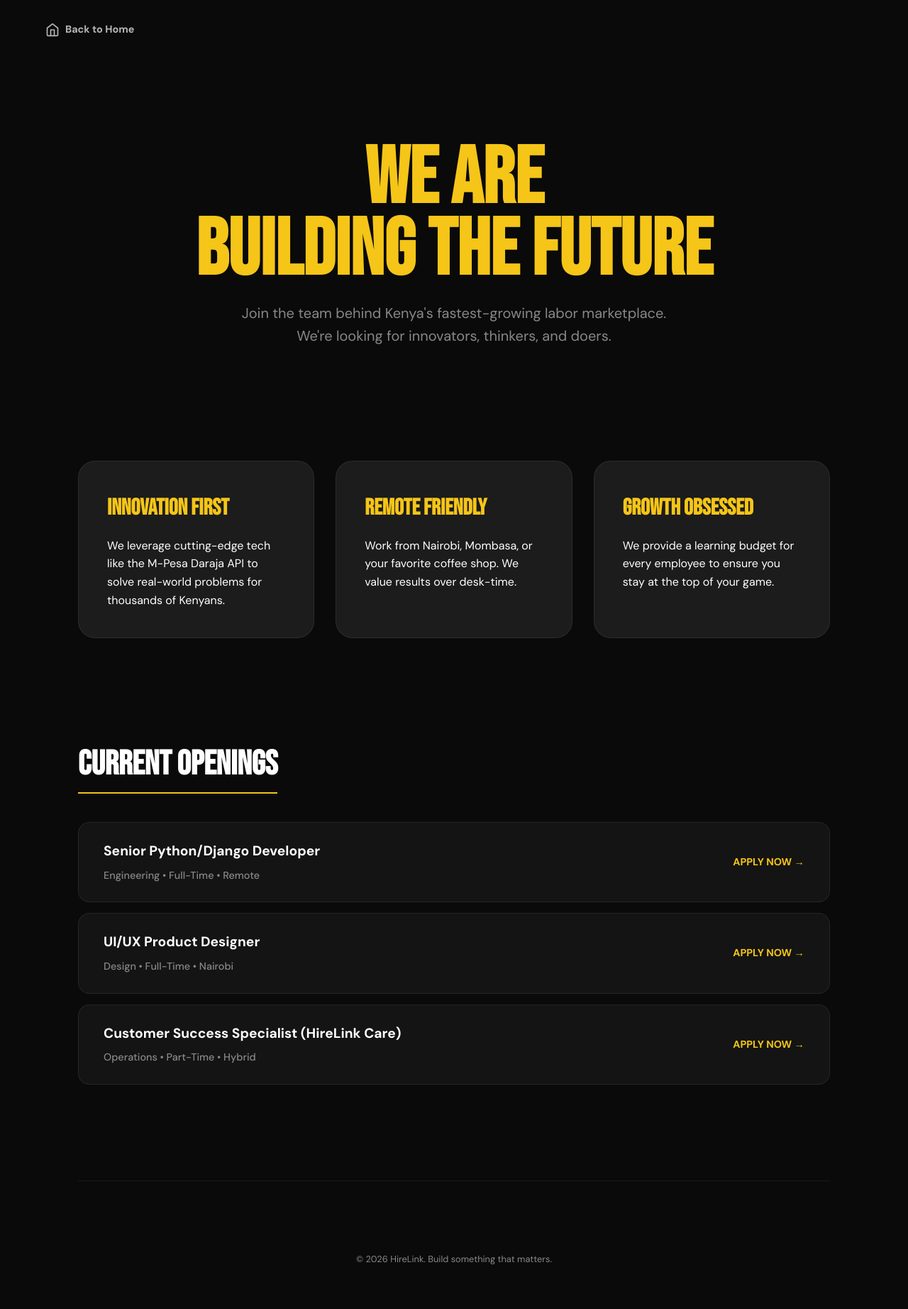
After one commit to shenron612/project, a Django app: page /careers/ in a window 1280 px wide. The commit adds this page. Shown: the whole page at 71% size. Run offline with Django 4.2, Linux system fonts and the light colour scheme.

Commit message:
fourth update

```diff
--- a/hirelink/urls.py
+++ b/hirelink/urls.py
@@ -13,4 +13,9 @@ urlpatterns = [
     path('stk-push/', views.stk_push, name='stk_push'),
     path('mpesa-callback/', views.mpesa_callback, name='mpesa_callback'),
     path('about/', views.about, name='about'),
+    path('terms/', views.terms, name='terms'),
+    path('contact/', views.contact, name='contact'),
+    path('careers/', views.careers, name='careers'),
+    path('privacy/', views.privacy, name='privacy'),
+
 ]
--- a/skillsync/templates/about.html
+++ b/skillsync/templates/about.html
@@ -213,7 +213,6 @@
             <a href="/jobs" class="btn btn-outline">BROWSE OPPORTUNITIES</a>
         </div>
     </section>
-
     <footer>
         <p>&copy; 2026 HireLink Kenya. All rights reserved.</p>
     </footer>
--- /dev/null
+++ b/skillsync/templates/careers.html
@@ -0,0 +1,203 @@
+<!DOCTYPE html>
+<html lang="en">
+<head>
+    <meta charset="UTF-8">
+    <meta name="viewport" content="width=device-width, initial-scale=1.0">
+    <title>Careers | Join the HireLink Team</title>
+    <link href="https://fonts.googleapis.com/css2?family=Bebas+Neue&family=DM+Sans:wght@400;500;700&display=swap" rel="stylesheet">
+    <style>
+        :root {
+            --black: #0a0a0a;
+            --dark: #141414;
+            --card: #1c1c1c;
+            --yellow: #f5c518;
+            --white: #ffffff;
+            --muted: #888888;
+            --border: rgba(255,255,255,0.07);
+        }
+          /* --- NEW NAV STYLE --- */
+        .top-nav {
+            padding: 30px 5%;
+            display: flex;
+            justify-content: flex-start;
+        }
+        .btn-home {
+            color: var(--white);
+            text-decoration: none;
+            font-size: 0.9rem;
+            font-weight: 600;
+            display: flex;
+            align-items: center;
+            gap: 8px;
+            transition: 0.3s;
+            opacity: 0.7;
+        }
+        .btn-home:hover { opacity: 1; color: var(--yellow); }
+        * { margin: 0; padding: 0; box-sizing: border-box; }
+        body {
+            background: var(--black);
+            color: var(--white);
+            font-family: 'DM Sans', sans-serif;
+            line-height: 1.6;
+        }
+
+        .container { max-width: 1100px; margin: 0 auto; padding: 0 20px; }
+
+        /* --- HERO --- */
+        .hero {
+            padding: 120px 0 80px;
+            text-align: center;
+        }
+        .hero h1 {
+            font-family: 'Bebas Neue', sans-serif;
+            font-size: clamp(4rem, 10vw, 7rem);
+            color: var(--yellow);
+            line-height: 0.9;
+        }
+        .hero p {
+            font-size: 1.25rem;
+            color: var(--muted);
+            max-width: 600px;
+            margin: 20px auto;
+        }
+
+        /* --- CULTURE --- */
+        .grid {
+            display: grid;
+            grid-template-columns: repeat(auto-fit, minmax(300px, 1fr));
+            gap: 30px;
+            margin: 60px 0;
+        }
+        .culture-card {
+            background: var(--card);
+            padding: 40px;
+            border-radius: 24px;
+            border: 1px solid var(--border);
+        }
+        .culture-card h3 {
+            font-family: 'Bebas Neue', sans-serif;
+            font-size: 2rem;
+            color: var(--yellow);
+            margin-bottom: 15px;
+        }
+
+        /* --- OPEN ROLES --- */
+        .roles-section { padding: 80px 0; }
+        .section-title {
+            font-family: 'Bebas Neue', sans-serif;
+            font-size: 3rem;
+            margin-bottom: 40px;
+            border-bottom: 2px solid var(--yellow);
+            display: inline-block;
+        }
+
+        .role-box {
+            background: var(--dark);
+            border: 1px solid var(--border);
+            padding: 25px 35px;
+            border-radius: 16px;
+            display: flex;
+            justify-content: space-between;
+            align-items: center;
+            margin-bottom: 15px;
+            transition: 0.3s;
+            text-decoration: none;
+            color: inherit;
+        }
+        .role-box:hover {
+            border-color: var(--yellow);
+            background: var(--card);
+            transform: scale(1.01);
+        }
+        .role-info h4 { font-size: 1.2rem; margin-bottom: 5px; }
+        .role-info span { color: var(--muted); font-size: 0.9rem; font-weight: 500; }
+        .apply-tag {
+            color: var(--yellow);
+            font-weight: 700;
+            font-size: 0.9rem;
+            text-transform: uppercase;
+        }
+
+        .empty-state {
+            text-align: center;
+            padding: 40px;
+            color: var(--muted);
+            border: 1px dashed var(--border);
+            border-radius: 16px;
+        }
+
+        footer { text-align: center; padding: 60px 0; border-top: 1px solid var(--border); margin-top: 40px; }
+        .btn-yellow {
+            background: var(--yellow);
+            color: var(--black);
+            padding: 12px 30px;
+            border-radius: 8px;
+            text-decoration: none;
+            font-weight: 700;
+        }
+    </style>
+</head>
+<body>
+     <nav class="top-nav">
+        <a href="/" class="btn-home">
+            <svg width="20" height="20" viewBox="0 0 24 24" fill="none" stroke="currentColor" stroke-width="2" stroke-linecap="round" stroke-linejoin="round"><path d="m3 9 9-7 9 7v11a2 2 0 0 1-2 2H5a2 2 0 0 1-2-2z"/><polyline points="9 22 9 12 15 12 15 22"/></svg>
+            Back to Home
+        </a>
+     </nav>
+    <div class="container">
+        <header class="hero">
+            <h1>WE ARE <br> BUILDING THE FUTURE</h1>
+            <p>Join the team behind Kenya's fastest-growing labor marketplace. We're looking for innovators, thinkers, and doers.</p>
+        </header>
+
+        <div class="grid">
+            <div class="culture-card">
+                <h3>Innovation First</h3>
+                <p>We leverage cutting-edge tech like the M-Pesa Daraja API to solve real-world problems for thousands of Kenyans.</p>
+            </div>
+            <div class="culture-card">
+                <h3>Remote Friendly</h3>
+                <p>Work from Nairobi, Mombasa, or your favorite coffee shop. We value results over desk-time.</p>
+            </div>
+            <div class="culture-card">
+                <h3>Growth Obsessed</h3>
+                <p>We provide a learning budget for every employee to ensure you stay at the top of your game.</p>
+            </div>
+        </div>
+
+        <section class="roles-section">
+            <h2 class="section-title">CURRENT OPENINGS</h2>
+
+            <a href="#" class="role-box">
+                <div class="role-info">
+                    <h4>Senior Python/Django Developer</h4>
+                    <span>Engineering • Full-Time • Remote</span>
+                </div>
+                <div class="apply-tag">Apply Now →</div>
+            </a>
+
+            <a href="#" class="role-box">
+                <div class="role-info">
+                    <h4>UI/UX Product Designer</h4>
+                    <span>Design • Full-Time • Nairobi</span>
+                </div>
+                <div class="apply-tag">Apply Now →</div>
+            </a>
+
+            <a href="#" class="role-box">
+                <div class="role-info">
+                    <h4>Customer Success Specialist (HireLink Care)</h4>
+                    <span>Operations • Part-Time • Hybrid</span>
+                </div>
+                <div class="apply-tag">Apply Now →</div>
+            </a>
+
+            </section>
+
+        <footer>
+            <p style="margin-top: 40px; font-size: 0.8rem; color: var(--muted);">&copy; 2026 HireLink. Build something that matters.</p>
+        </footer>
+    </div>
+
+</body>
+</html>
--- a/skillsync/templates/dashboard.html
+++ b/skillsync/templates/dashboard.html
@@ -271,7 +271,7 @@
 <footer>
   <div class="footer-logo">HireLink</div>
   <div class="footer-links">
-    <a href="{% url 'about' %}">About</a><a href="#">Careers</a><a href="#">Privacy</a><a href="#">Terms</a><a href="#">Contact</a>
+    <a href="{% url 'about' %}">About</a><a href="{% url 'careers' %}">Careers</a><a href="{% url 'privacy' %}">Privacy</a><a href="{% url 'terms' %}">Terms</a><a href="{% url 'contact' %}">Contact</a>
   </div>
   <div class="footer-copy">© 2025 HireLink. All rights reserved.</div>
 </footer>
--- a/skillsync/views.py
+++ b/skillsync/views.py
@@ -219,3 +219,15 @@ def about(request):
     Renders the standalone About page.
     """
     return render(request, 'about.html')
+
+def terms(request):
+    return render(request, 'terms.html')
+
+def contact(request):
+    return render(request, 'contact.html')
+
+def careers(request):
+    return render(request, 'careers.html')
+
+def privacy(request):
+    return render(request, 'privacy.html')
```
Also changed, not shown: skillsync/templates/contact.html (added, +193 -0 lines), skillsync/templates/privacy.html (added, +135 -0 lines), skillsync/templates/terms.html (added, +139 -0 lines).
